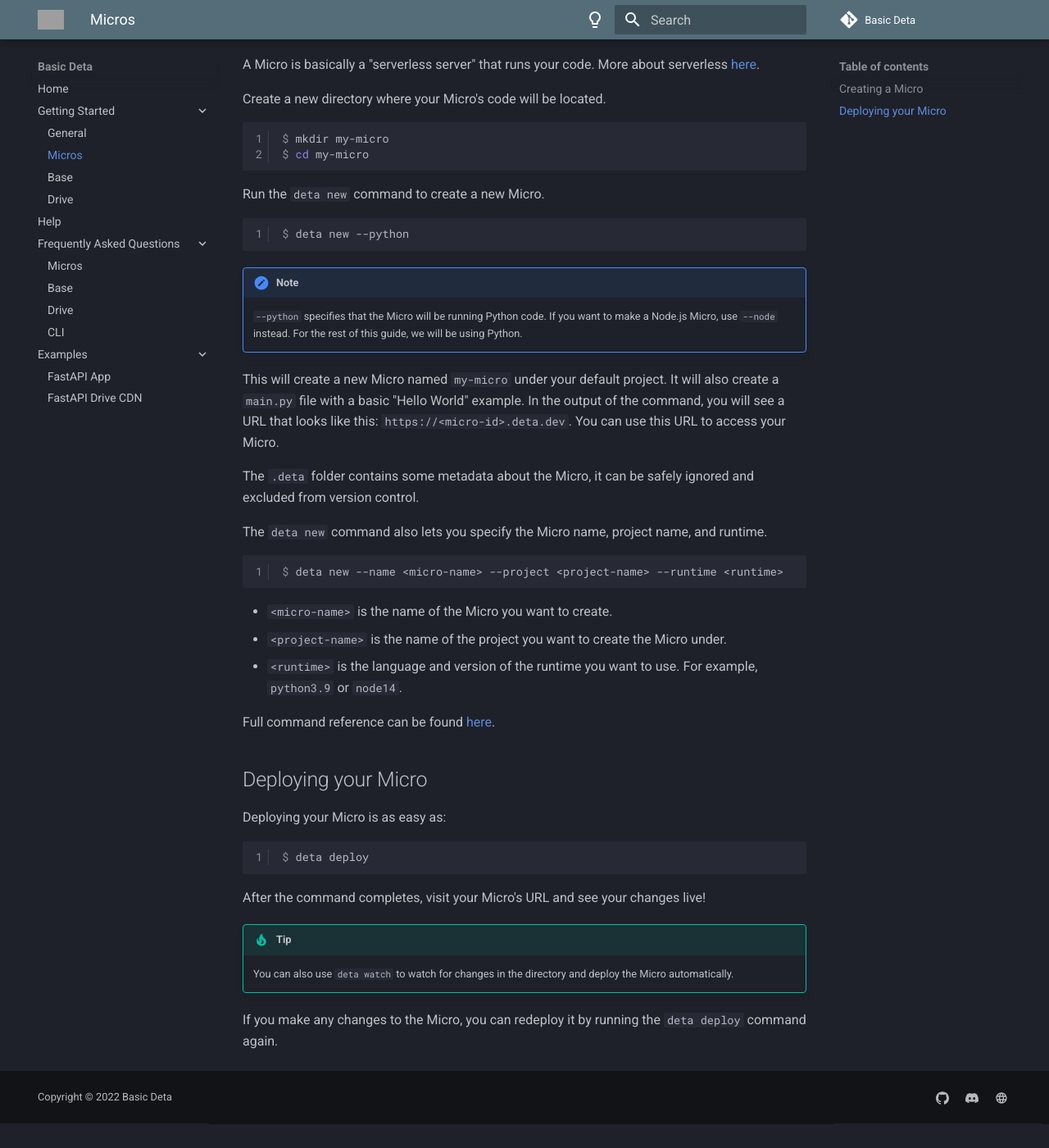
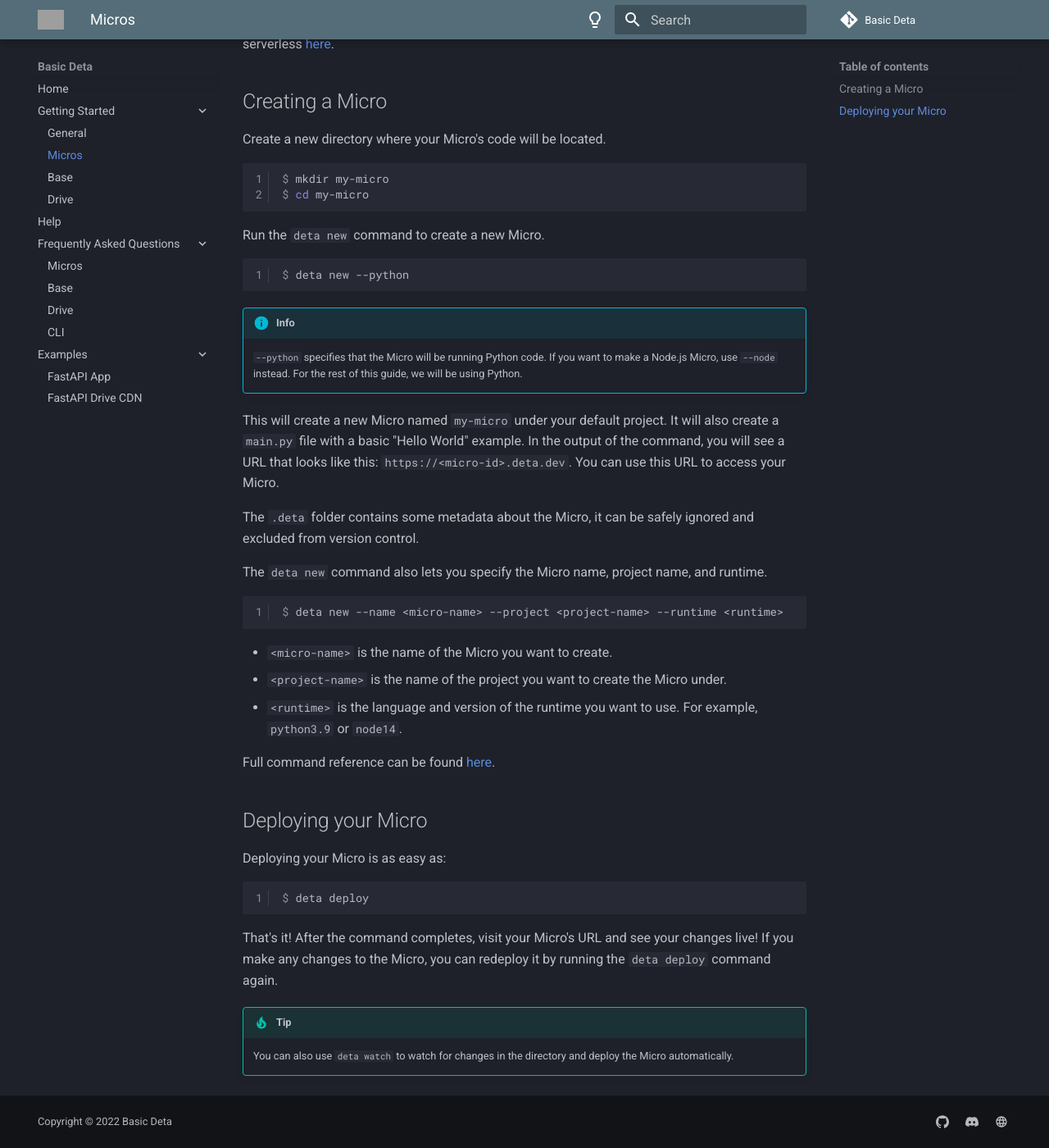
Before and after one commit to neobrains/deta-community, an MkDocs documentation site: the page built from docs/getting-started/micros.md, in a window 1280 px wide and 1400 px high, scrolled down 211 px. Shown: the whole window at 82% size. Built offline with MkDocs 1.6.1 and Material for MkDocs 9.7.7, drawn with Linux system fonts in a browser that asks for light colours; comment, search, counter and statistics services are not loaded; before the commit the page ends 1581 px from its top, so only the background shows below that; grey boxes are pictures that could not be loaded.

Commit message:
Update getting-started/micros.md

````diff
--- a/docs/getting-started/micros.md
+++ b/docs/getting-started/micros.md
@@ -1,8 +1,8 @@
 # Getting Started with Micros
+What is a "Micro"?
+A Micro is basically a "serverless server" that runs your code. More about serverless [here](/#what-is-serverless).
 
 ## Creating a Micro
-A Micro is basically a "serverless server" that runs your code. More about serverless [here](/#what-is-serverless).
-
 Create a new directory where your Micro's code will be located.
 ```console
 $ mkdir my-micro
@@ -14,7 +14,7 @@
 $ deta new --python
 ```
 
-!!! note
+!!! info
     `--python` specifies that the Micro will be running Python code. If you want to make a Node.js Micro, use `--node` instead.
     For the rest of this guide, we will be using Python.
 
@@ -40,9 +40,8 @@
 $ deta deploy
 ```
 
-After the command completes, visit your Micro's URL and see your changes live!
+That's it! After the command completes, visit your Micro's URL and see your changes live!
+If you make any changes to the Micro, you can redeploy it by running the `deta deploy` command again.
 
 !!! tip
     You can also use `deta watch` to watch for changes in the directory and deploy the Micro automatically.
-
-If you make any changes to the Micro, you can redeploy it by running the `deta deploy` command again.
````
